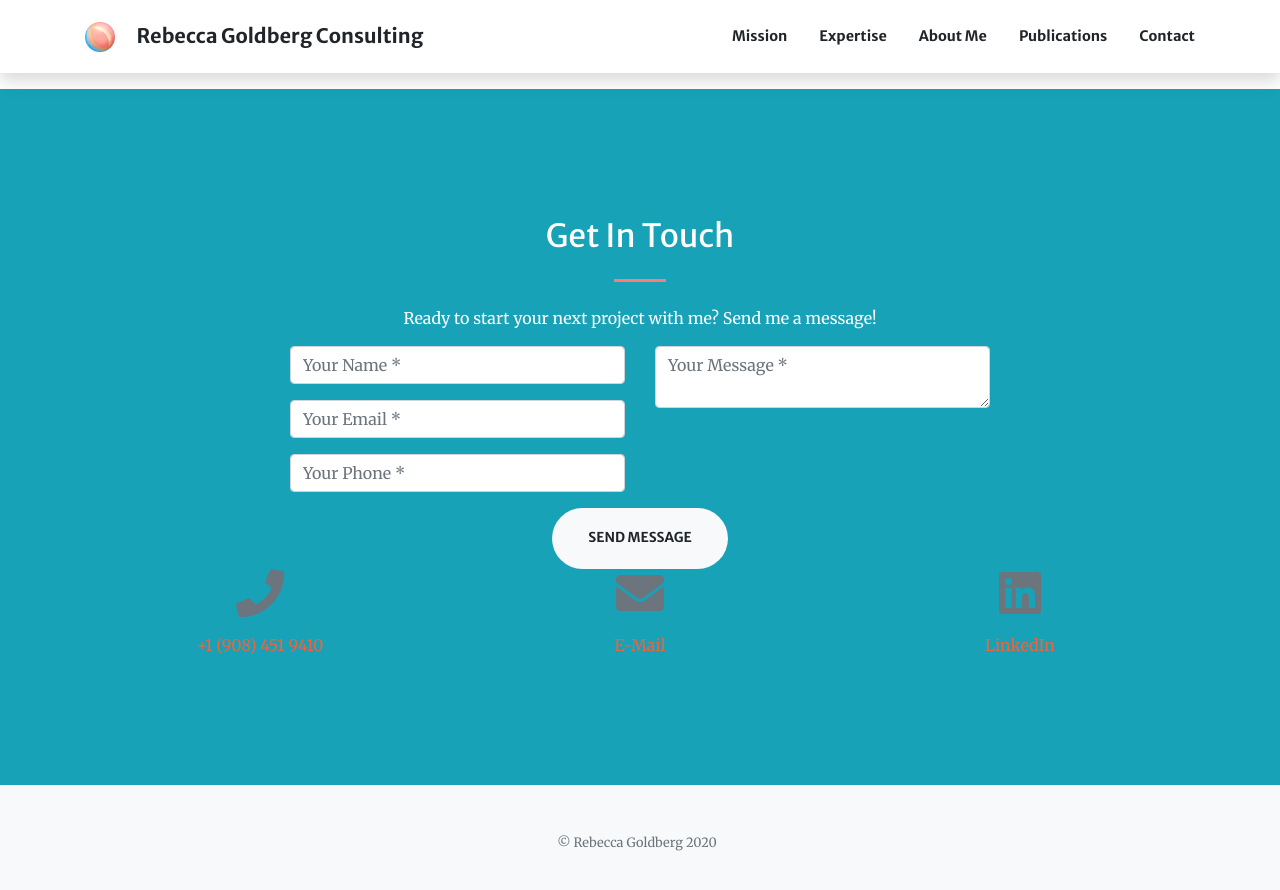
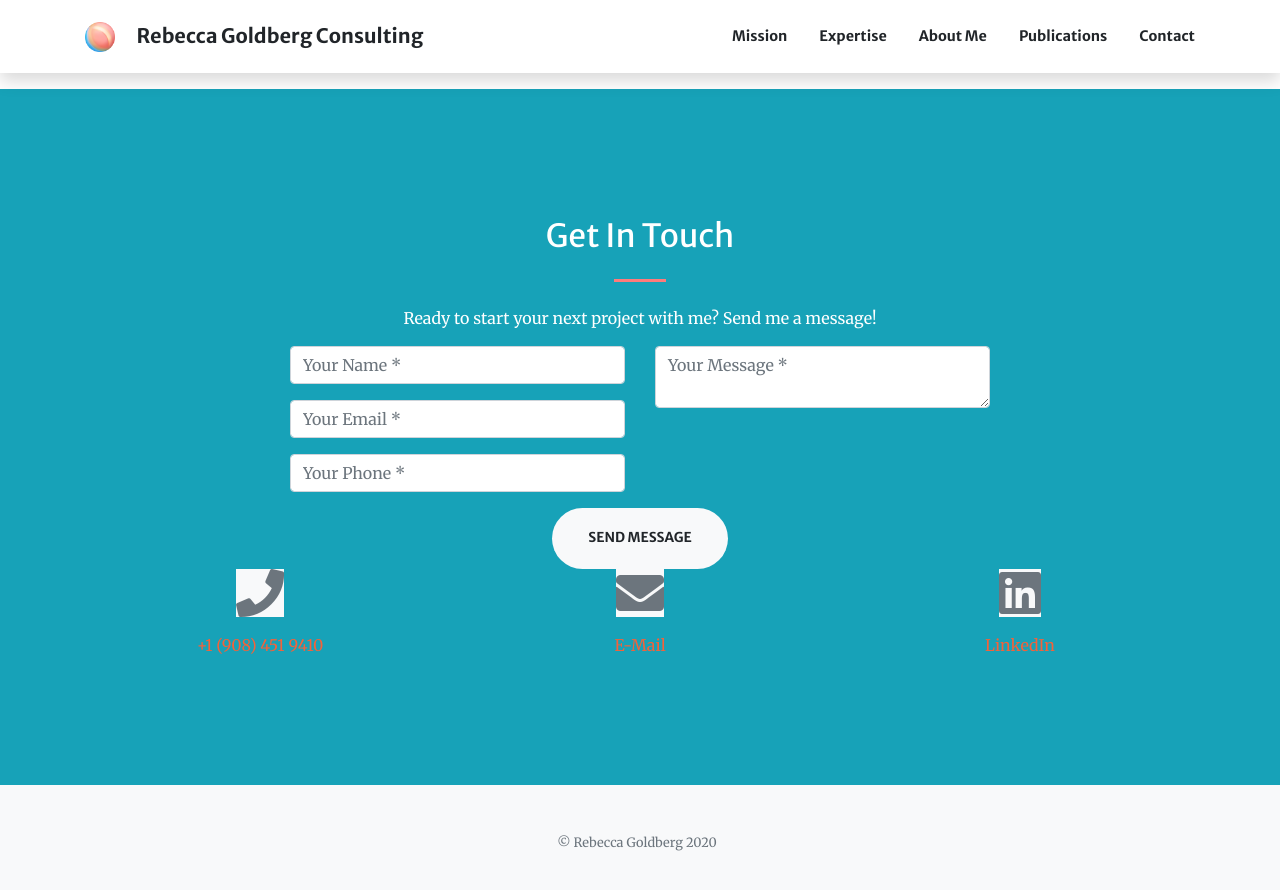
Before and after one commit to rebeccagoldberg/rebeccagoldberg.github.io, a Jekyll site: the page built from index.md, in a window 1280 px wide and 900 px high, scrolled down 4386 px. Shown: the top 890 px of the window. Built offline with Jekyll 4.4.1, drawn with Linux system fonts in a browser that asks for light colours.

Commit message:
Update contact.html

```diff
--- a/_includes/contact.html
+++ b/_includes/contact.html
@@ -45,7 +45,7 @@
       {% for action in section.actions %}
       {% assign fa = action.icon_type | default: "fas" %}
       <div class="col ml-auto text-center">
-        <a class="d-block" href="{{ action.url }}"><i class="{{ fa }} {{ action.icon }} fa-3x mb-3 text-muted"></i><br/>{{ action.title }}</a>
+        <a class="d-block" href="{{ action.url }}"><i class="{{ fa }} {{ action.icon }} fa-3x mb-3 text-muted btn-light"></i><br/>{{ action.title }}</a>
       </div>
       {% endfor %}
     </div>
```
